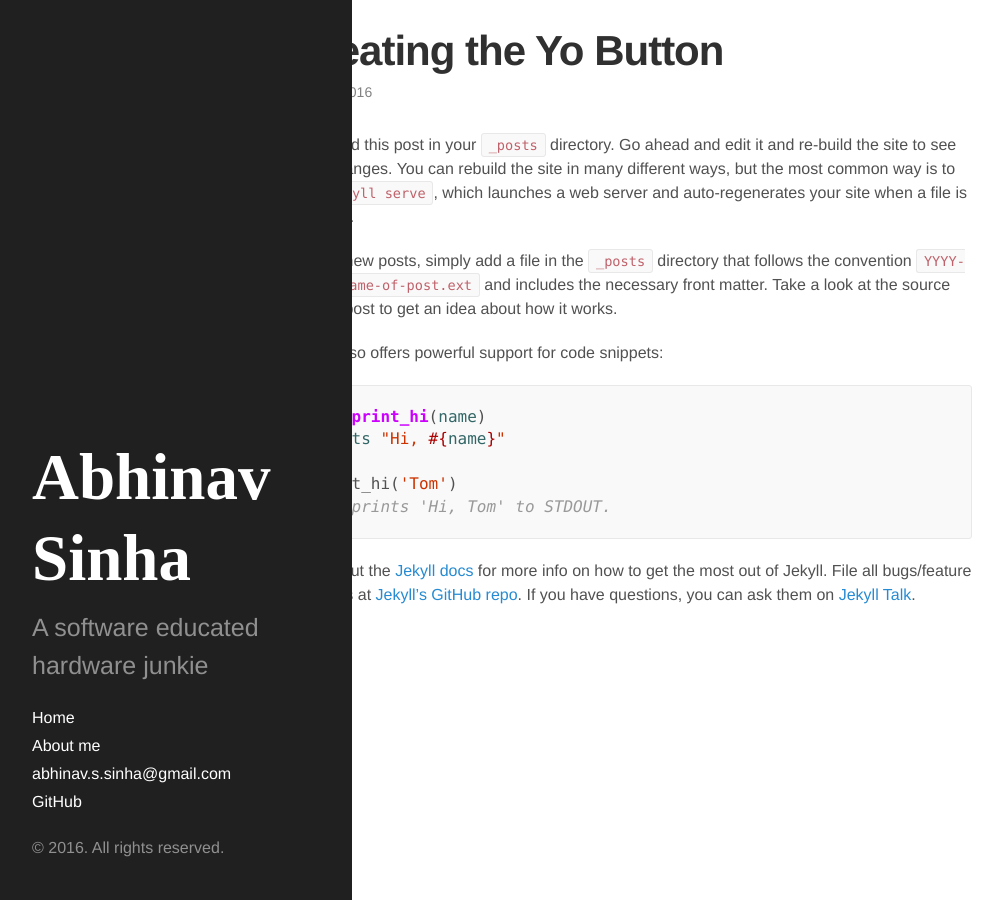
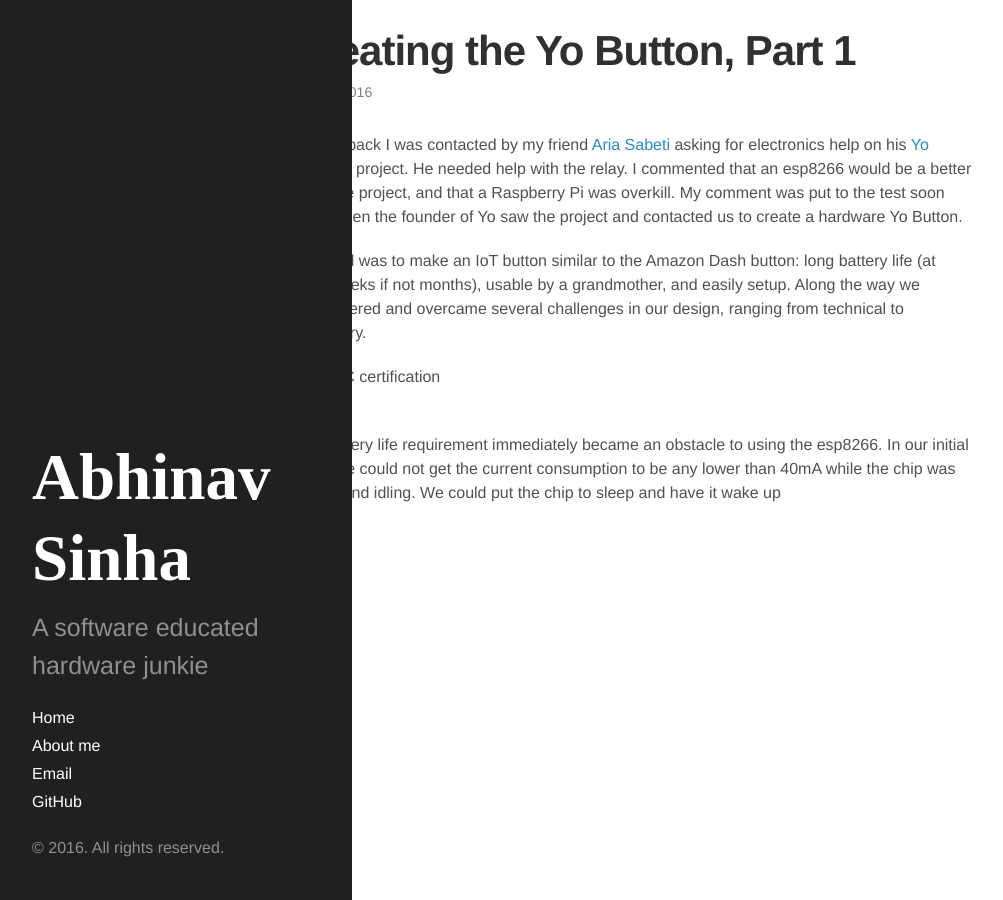
Before and after one commit to epukaza/epukaza.github.io, a Jekyll site: the page built from _posts/2016-04-20-Creating-the-yo-button.md, in a window 1280 px wide. Shown: the whole page, without its empty margins (8-1011 px from the left). Built offline with Jekyll 4.4.1, drawn with Linux system fonts in a browser that asks for light colours.

Commit message:
one work unit commit

```diff
--- a/_includes/sidebar.html
+++ b/_includes/sidebar.html
@@ -26,7 +26,7 @@
         {% endif %}
       {% endfor %}
 
-      <a class="sidebar-nav-item" href="mailto:{{ site.email }}">{{ site.email }}</a>
+      <a class="sidebar-nav-item" href="mailto:{{ site.email }}">Email</a>
       <a class="sidebar-nav-item" href="http://github.com/{{ site.github_username }}">GitHub</a>
     </nav>
 
--- a/_posts/2016-04-20-Creating-the-yo-button.md
+++ b/_posts/2016-04-20-Creating-the-yo-button.md
@@ -1,25 +1,20 @@
 ---
 layout: post
-title:  "Creating the Yo Button"
+title:  "Creating the Yo Button, Part 1"
 date:   2016-04-20
 categories: hardware esp8266 msp430
+permalink: /Creating-the-yo-button-1
 ---
-You’ll find this post in your `_posts` directory. Go ahead and edit it and re-build the site to see your changes. You can rebuild the site in many different ways, but the most common way is to run `jekyll serve`, which launches a web server and auto-regenerates your site when a file is updated.
+A while back I was contacted by my friend [Aria Sabeti][Aria] asking for electronics help on his [Yo Doorbell][doorbell] project. He needed help with the relay. I commented that an esp8266 would be a better fit for the project, and that a Raspberry Pi was overkill. My comment was put to the test soon after, when the founder of Yo saw the project and contacted us to create a hardware Yo Button.
 
-To add new posts, simply add a file in the `_posts` directory that follows the convention `YYYY-MM-DD-name-of-post.ext` and includes the necessary front matter. Take a look at the source for this post to get an idea about how it works.
+The goal was to make an IoT button similar to the Amazon Dash button: long battery life (at least weeks if not months), usable by a grandmother, and easily setup. Along the way we encountered and overcame several challenges in our design, ranging from technical to regulatory.
 
-Jekyll also offers powerful support for code snippets:
+1. FCC certification
+2.
 
-{% highlight ruby %}
-def print_hi(name)
-  puts "Hi, #{name}"
-end
-print_hi('Tom')
-#=> prints 'Hi, Tom' to STDOUT.
-{% endhighlight %}
 
-Check out the [Jekyll docs][jekyll-docs] for more info on how to get the most out of Jekyll. File all bugs/feature requests at [Jekyll’s GitHub repo][jekyll-gh]. If you have questions, you can ask them on [Jekyll Talk][jekyll-talk].
+The battery life requirement immediately became an obstacle to using the esp8266. In our initial tests, we could not get the current consumption to be any lower than 40mA while the chip was awake and idling. We could put the chip to sleep and have it wake up
 
-[jekyll-docs]: http://jekyllrb.com/docs/home
-[jekyll-gh]:   https://github.com/jekyll/jekyll
-[jekyll-talk]: https://talk.jekyllrb.com/
+[Aria]: http://ariasabeti.me/
+[doorbell]: http://ariasabeti.me/yodoorbell
+[msp430-usb]: http://forum.43oh.com/topic/2962-bit-bang-usb-on-msp430g2452/
```
Also changed, not shown: Gemfile.lock.
